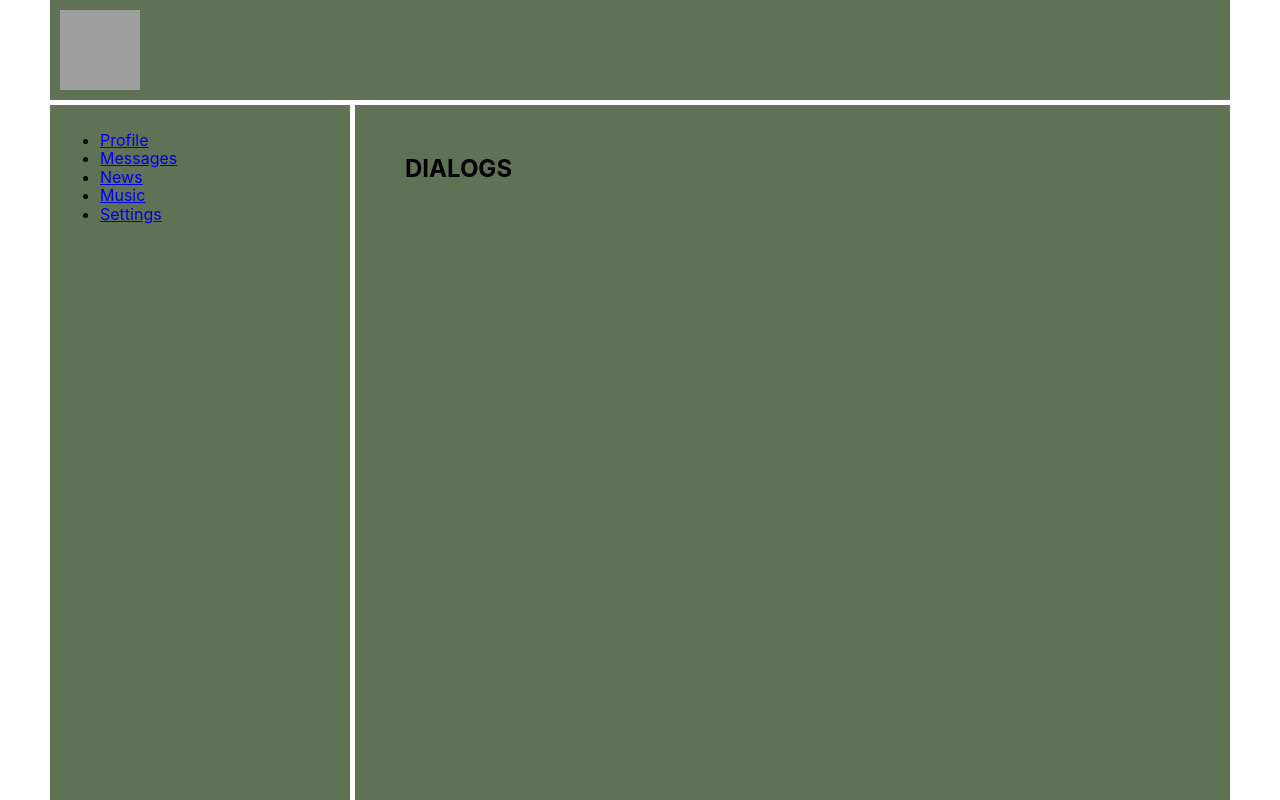
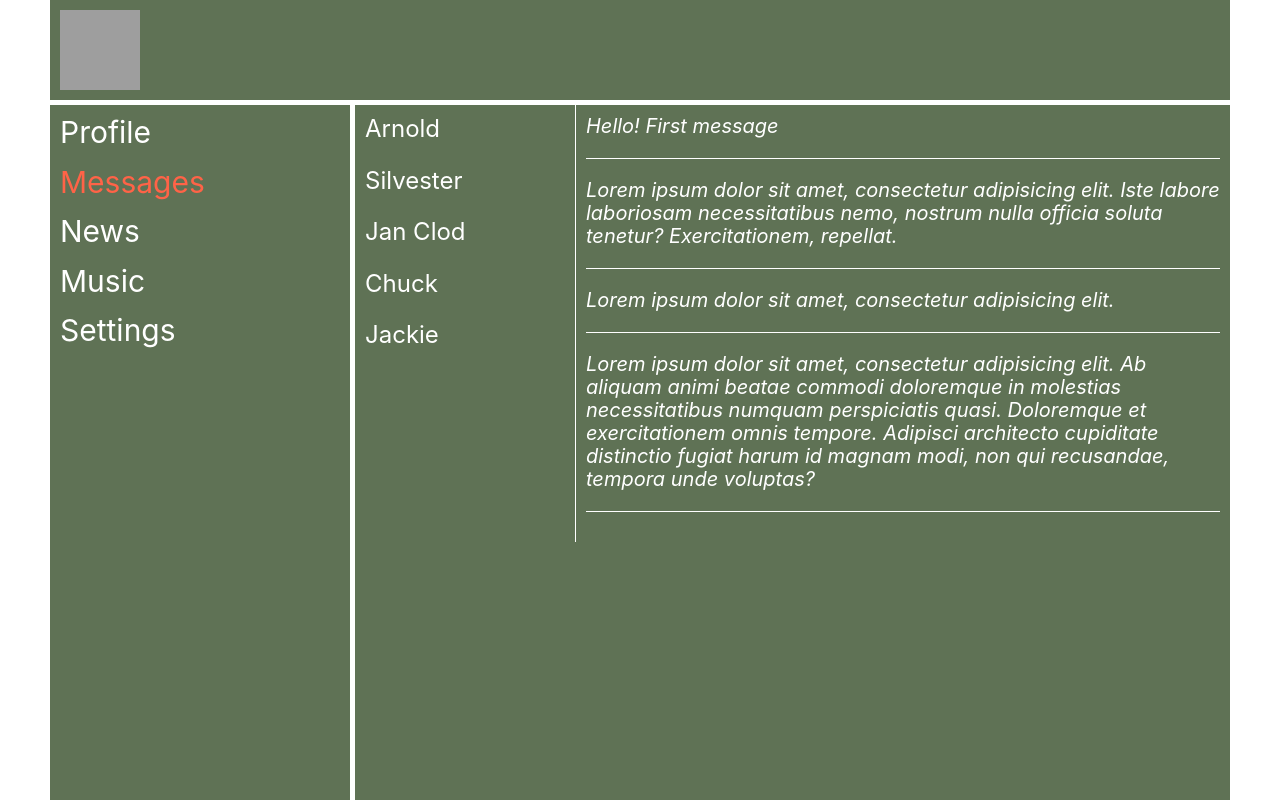
Before and after one commit to Odinokun/social-ts, a React (Create React App) app: page /dialogs in a window 1280 px wide. Built offline with nearby package versions, Linux system fonts and the light colour scheme; grey boxes are pictures that could not be loaded.

Commit message:
add dialog component

```diff
--- a/src/App.css
+++ b/src/App.css
@@ -1,5 +1,6 @@
 *, *::before, *::after{
     box-sizing: border-box;
+    color: #ffffff;
 }
 
 .wrapper {
--- a/src/components/Aside/Aside.tsx
+++ b/src/components/Aside/Aside.tsx
@@ -1,5 +1,5 @@
 import React from 'react';
-import { Link } from 'react-router-dom';
+import { NavLink } from 'react-router-dom';
 
 import 'normalize.css';
 import s from './aside.module.css'
@@ -8,12 +8,22 @@ function Aside() {
     return (
         <aside className={s.aside}>
             <nav>
-                <ul>
-                    <li><Link to="/profile">Profile</Link></li>
-                    <li><Link to="/dialogs">Messages</Link></li>
-                    <li><Link to="/news">News</Link></li>
-                    <li><Link to="/music">Music</Link></li>
-                    <li><Link to="/settings">Settings</Link></li>
+                <ul className={s.aside__list}>
+                    <li className={s.item}>
+                        <NavLink className={s.aside__link} to="/profile" activeClassName={s.active}>Profile</NavLink>
+                    </li>
+                    <li className={s.item}>
+                        <NavLink className={s.aside__link} to="/dialogs" activeClassName={s.active}>Messages</NavLink>
+                    </li>
+                    <li className={s.item}>
+                        <NavLink className={s.aside__link} to="/news" activeClassName={s.active}>News</NavLink>
+                    </li>
+                    <li className={s.item}>
+                        <NavLink className={s.aside__link} to="/music" activeClassName={s.active}>Music</NavLink>
+                    </li>
+                    <li className={s.item}>
+                        <NavLink className={s.aside__link} to="/settings" activeClassName={s.active}>Settings</NavLink>
+                    </li>
                 </ul>
             </nav>
         </aside>
--- a/src/components/Aside/aside.module.css
+++ b/src/components/Aside/aside.module.css
@@ -4,3 +4,20 @@
 
     grid-area: aside;
 }
+
+.aside__list {
+    margin: 0;
+    padding: 0;
+    list-style: none;
+}
+
+.aside__link {
+    display: block;
+    margin-bottom: 15px;
+    font-size: 30px;
+    text-decoration: none;
+}
+
+.active {
+    color: tomato;
+}
--- /dev/null
+++ b/src/components/Dialogs/Dialog/Dialog.tsx
@@ -0,0 +1,21 @@
+import React from 'react';
+import {NavLink} from "react-router-dom";
+
+import s from "./dialog-item.module.css";
+
+type DialogPropsType ={
+    name: string,
+    link: number
+}
+
+function Dialog(props: DialogPropsType) {
+    return (
+        <li>
+            <NavLink className={s.link} to={"/dialogs/" + props.link} activeClassName={s.active}>
+                {props.name}
+            </NavLink>
+        </li>
+    );
+}
+
+export default Dialog;
--- /dev/null
+++ b/src/components/Dialogs/Dialog/dialog-item.module.css
@@ -0,0 +1,11 @@
+.link {
+    font-size: 24px;
+    margin-bottom: 24px;
+    cursor: pointer;
+    text-decoration: none;
+    display: block;
+}
+
+.link.active {
+    color: tomato;
+}
--- a/src/components/Dialogs/Dialogs.tsx
+++ b/src/components/Dialogs/Dialogs.tsx
@@ -2,10 +2,31 @@ import React from 'react';
 
 import s from './dialogs.module.css';
 
+import Dialog from "./Dialog/Dialog";
+
 function Dialogs() {
     return (
-        <div className={s.dialogs}><h2>DIALOGS</h2></div>
-    );
+        <div className={s.wrap}>
+            <div className={s.dialogs}>
+                <ul className={s.dialogs__list}>
+                    <Dialog name="Arnold" link={1}/>
+                    <Dialog name="Silvester" link={2}/>
+                    <Dialog name="Jan Clod" link={3}/>
+                    <Dialog name="Chuck" link={4}/>
+                    <Dialog name="Jackie" link={5}/>
+                </ul>
+            </div>
+
+            <div className={s.messages}>
+                <ul className={s.messages__list}>
+                    <li className={s.messages__item}>Hello! First message</li>
+                    <li className={s.messages__item}>Lorem ipsum dolor sit amet, consectetur adipisicing elit. Iste labore laboriosam necessitatibus nemo, nostrum nulla officia soluta tenetur? Exercitationem, repellat.</li>
+                    <li className={s.messages__item}>Lorem ipsum dolor sit amet, consectetur adipisicing elit.</li>
+                    <li className={s.messages__item}>Lorem ipsum dolor sit amet, consectetur adipisicing elit. Ab aliquam animi beatae commodi doloremque in molestias necessitatibus numquam perspiciatis quasi. Doloremque et exercitationem omnis tempore. Adipisci architecto cupiditate distinctio fugiat harum id magnam modi, non qui recusandae, tempora unde voluptas?</li>
+                </ul>
+            </div>
+        </div>
+    )
 }
 
 export default Dialogs;
--- a/src/components/Dialogs/dialogs.module.css
+++ b/src/components/Dialogs/dialogs.module.css
@@ -1,3 +1,34 @@
+.wrap {
+    display: flex;
+}
+
 .dialogs {
-    padding: 50px;
+    border-right: 1px solid #fff;
+    padding: 10px;
 }
+
+.dialogs__list {
+    margin: 0;
+    padding: 0;
+    list-style: none;
+    width: 200px;
+}
+
+.messages {
+    padding: 10px;
+}
+
+.messages__list {
+    margin: 0;
+    padding: 0;
+    list-style: none;
+}
+
+.messages__item {
+    font-size: 20px;
+    font-style: italic;
+    margin-bottom: 20px;
+    padding-bottom: 20px;
+    border-bottom: 1px solid #fff;
+
+}
```
